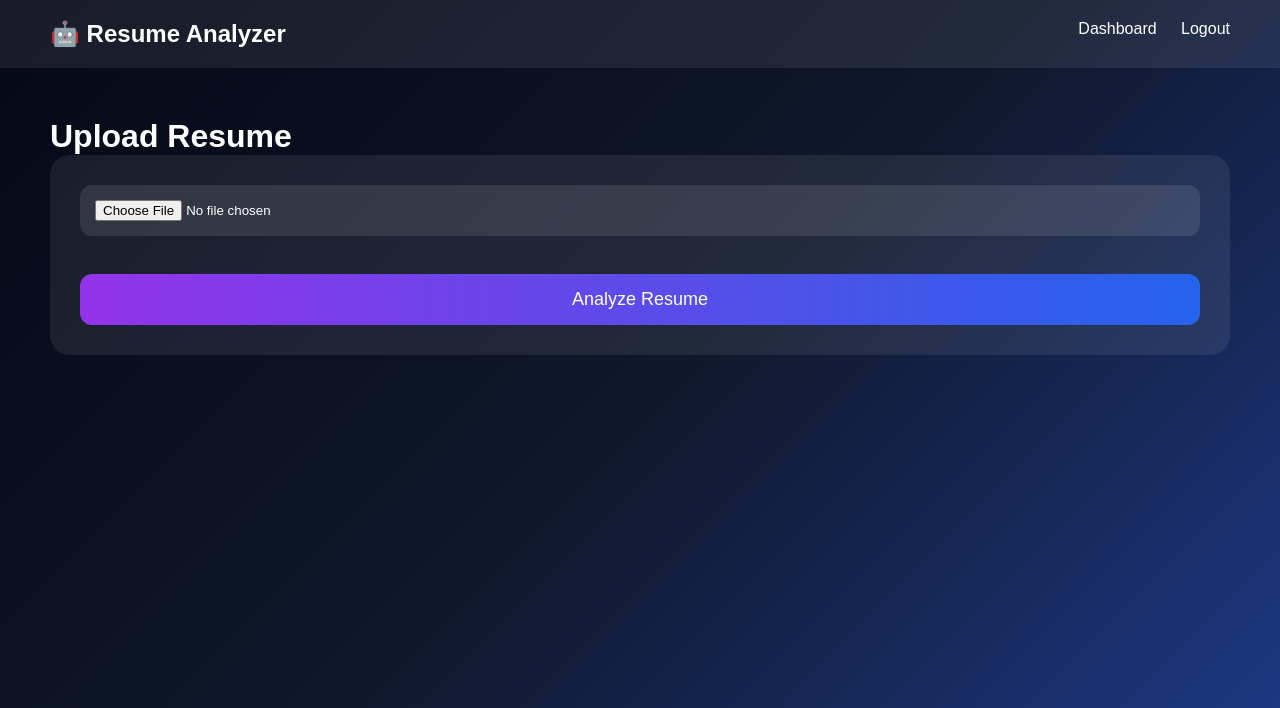
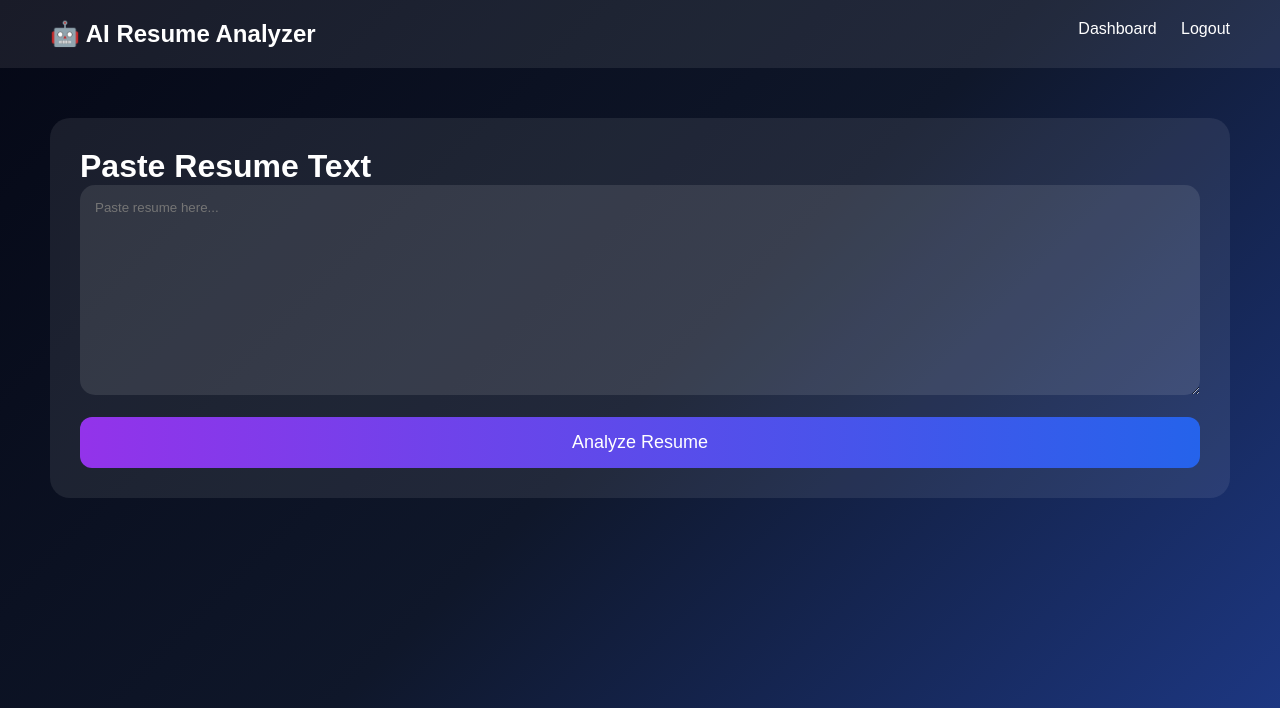
Before and after one commit to riteshml0211-cpu/smart-placement-platform, a Flask app: page /resume in a window 1280 px wide. Shown: the top 708 px of the page. Run offline with Flask 3, Linux system fonts and the light colour scheme; the visitor is signed in with stand-in values (Sample User, id 1).

Commit message:
Update resume.html

```diff
--- a/templates/resume.html
+++ b/templates/resume.html
@@ -13,7 +13,7 @@
 
 <div class="navbar">
 
-    <h2>🤖 Resume Analyzer</h2>
+    <h2>🤖 AI Resume Analyzer</h2>
 
     <div>
         <a href="/dashboard">Dashboard</a>
@@ -24,19 +24,49 @@
 
 <div class="dashboard">
 
-    <h1>Upload Resume</h1>
+    <div class="dashboard-card">
+
+        <h1>Paste Resume Text</h1>
+
+        <form method="POST">
+
+            <textarea
+            name="resume_text"
+            rows="12"
+            style="
+            width:100%;
+            padding:15px;
+            border-radius:15px;
+            background:rgba(255,255,255,0.1);
+            color:white;
+            border:none;
+            "
+            placeholder="Paste resume here..."
+            ></textarea>
+
+            <br><br>
+
+            <button type="submit">
+                Analyze Resume
+            </button>
+
+        </form>
+
+    </div>
+
+    {% if result %}
 
     <div class="dashboard-card">
 
-        <input type="file">
+        <h2>AI Analysis Result</h2>
 
-        <br><br>
+        <br>
 
-        <button>
-            Analyze Resume
-        </button>
+        <p>{{ result }}</p>
 
     </div>
+
+    {% endif %}
 
 </div>
 
```
